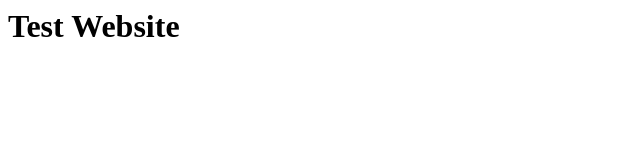
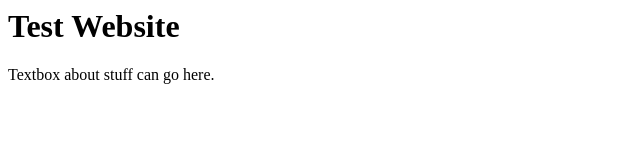
Before and after one commit to jrohrbach20/CSClub, a plain HTML site: page index.html in a window 1280 px wide. Shown: the whole page, without its empty margins (0-640 px from the left). Drawn offline with Linux system fonts and the light colour scheme.

Commit message:
Update index.html

```diff
--- a/index.html
+++ b/index.html
@@ -1,3 +1,5 @@
 <html>
   <h1>Test Website</h1>
+  <div> Textbox about stuff can go here. </div>
+
 </html>
```
